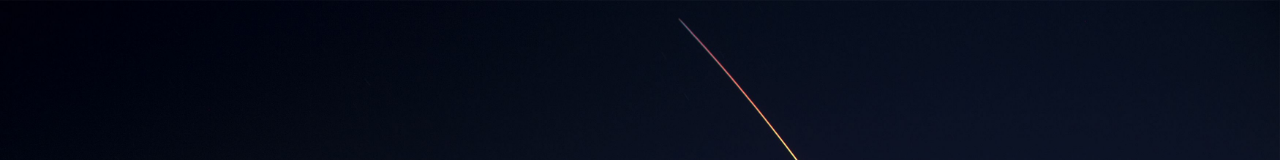
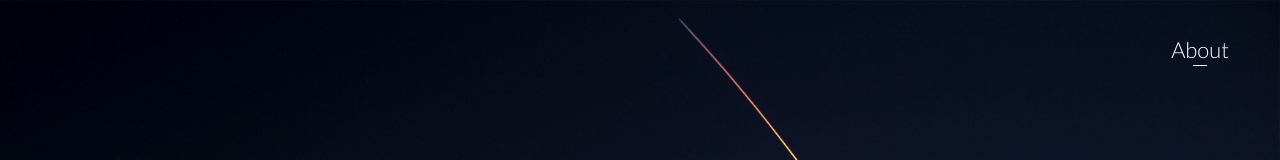
Before and after one commit to mvjl000/SPACE-WEB, a React (Create React App) app: page / in a window 1280 px wide. Shown: the top 160 px of the page. Built offline with nearby package versions, Linux system fonts and the light colour scheme.

Commit message:
Create About button-link

```diff
--- /dev/null
+++ b/src/About/About.css
@@ -0,0 +1,35 @@
+.aboutButton {
+  position: absolute;
+  top: 35px;
+  right: 35px;
+
+  background-color: transparent;
+  color: white;
+  font-size: 18px;
+  font-weight: 300;
+  border: 1px solid transparent;
+
+  cursor: pointer;
+}
+
+.aboutButton::after {
+  content: "";
+  display: block;
+  margin: 2px auto 0;
+  width: 25%;
+  height: 1px;
+  background-color: #fff;
+  transition: 0.2s;
+}
+
+.aboutButton:hover::after {
+  width: 100%;
+}
+
+@media (min-width: 1024px) {
+  .aboutButton {
+    top: 35px;
+    right: 50px;
+    font-size: 22px;
+  }
+}
--- /dev/null
+++ b/src/About/About.tsx
@@ -0,0 +1,13 @@
+import React from "react";
+
+import "./About.css";
+
+const About: React.FC = () => {
+  return (
+    <div>
+      <h1>About project</h1>
+    </div>
+  );
+};
+
+export default About;
--- /dev/null
+++ b/src/About/AboutButton.tsx
@@ -0,0 +1,22 @@
+import React from "react";
+import { Link } from "react-router-dom";
+import { motion } from "framer-motion";
+
+import "./About.css";
+
+const About: React.FC = () => {
+  return (
+    <Link to="/about">
+      <motion.button
+        className="aboutButton"
+        initial={{ opacity: 0 }}
+        animate={{ opacity: 1 }}
+        transition={{ duration: 0.5, delay: 4 }}
+      >
+        About
+      </motion.button>
+    </Link>
+  );
+};
+
+export default About;
--- a/src/App.tsx
+++ b/src/App.tsx
@@ -8,12 +8,14 @@ import "./App.css";
 
 import MainPage from "./MainPage/MainPage";
 import ResultsPage from "./ResultsPage/ResultsPage";
+import About from "./About/About";
 
 const App = () => {
   return (
     <Router>
       <Switch>
         <Route path="/" exact component={MainPage} />
+        <Route path="/about" component={About} />
         <Route path="/results/:phrase" component={ResultsPage} />
         <Redirect to="/" />
       </Switch>
--- a/src/MainPage/MainPage.tsx
+++ b/src/MainPage/MainPage.tsx
@@ -1,10 +1,12 @@
 import { motion } from "framer-motion";
 import SearchForm from "../shared/SearchForm/SearchForm";
+import AboutButton from "../About/AboutButton";
 import "./MainPage.css";
 
 const MainPage = () => {
   return (
     <section className="spaceweb section--main">
+      <AboutButton />
       <div className="spaceweb__contentContainer">
         <motion.h1
           className="spaceweb__heading"
```
Also changed, not shown: 1 other file (tests, documents, lock files or other folders).
